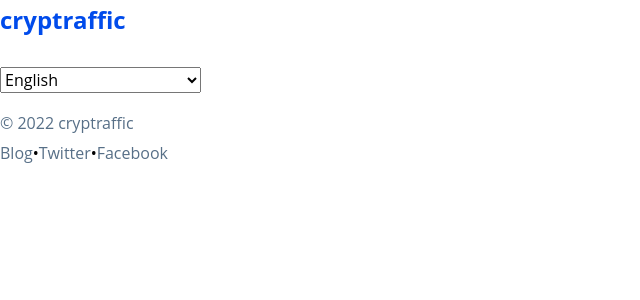
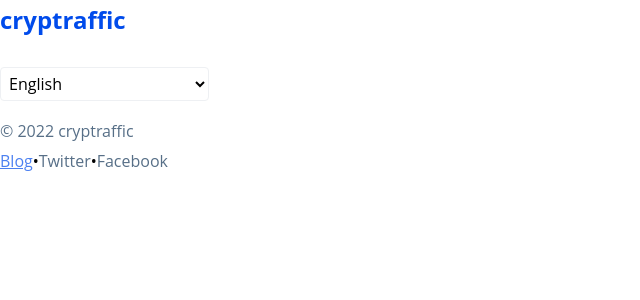
Before and after one commit to ikembakwem/stackpay, a Next.js app: page /Sections/Footer/BrandColumn/BrandColumn in a window 1280 px wide. In both pictures the pointer is over the link "Blog". Shown: the top 300 px of the page, without its empty margins (0-640 px from the left). Built offline with nearby package versions, Linux system fonts and the light colour scheme.

Commit message:
Added more user interactions

```diff
--- a/pages/Sections/Footer/BrandInfo/BrandInfo.module.css
+++ b/pages/Sections/Footer/BrandInfo/BrandInfo.module.css
@@ -22,3 +22,9 @@
   color: #113355;
   text-decoration: none;
 }
+
+.brand_link:hover {
+  color: rgb(var(--blue70));
+  transition: color ease 0.25s;
+  text-decoration: underline;
+}
--- a/pages/Sections/Footer/LanguageSelector/LanguageSelector.jsx
+++ b/pages/Sections/Footer/LanguageSelector/LanguageSelector.jsx
@@ -4,7 +4,7 @@
 const LanguageSelector = () => {
   return (
     <React.Fragment>
-      <select className={classes.slect_form} name='' id=''>
+      <select className={classes.select_form} name='' id=''>
         <option value='en'>English</option>
         <option value='de'>Deutsch</option>
         <option value='es'>Español - España</option>
--- a/pages/Sections/Footer/LanguageSelector/LanguageSelector.module.css
+++ b/pages/Sections/Footer/LanguageSelector/LanguageSelector.module.css
@@ -1,7 +1,12 @@
 .select_form {
   padding: 4px;
   border-radius: 4px;
-  background-color: rgb(var(--gray-0));
-  border: 1px solid rgb(var(--gray-5));
+  background-color: rgb(var(--gray0));
+  border: 1px solid rgb(var(--gray5));
   text-transform: none;
 }
+
+.select_form:hover {
+  cursor: pointer;
+  border-color: var(--primary);
+}
--- a/pages/Sections/Hero/EmailCTA/EmailCTA.module.css
+++ b/pages/Sections/Hero/EmailCTA/EmailCTA.module.css
@@ -48,6 +48,11 @@
   transition: all 80ms ease-in-out;
 }
 
+.btn:hover {
+  background-color: rgb(var(--blue70));
+  border-color: rgb(var(--blue70));
+}
+
 .btn_content {
   display: flex;
   align-items: center;
--- a/pages/Sections/Hero/Pill/Pill.module.css
+++ b/pages/Sections/Hero/Pill/Pill.module.css
@@ -6,3 +6,9 @@
   gap: 8px;
   cursor: pointer;
 }
+
+.pill:hover {
+  text-decoration: underline;
+  cursor: pointer;
+  transition: text-decoration 0.33s ease;
+}
```
